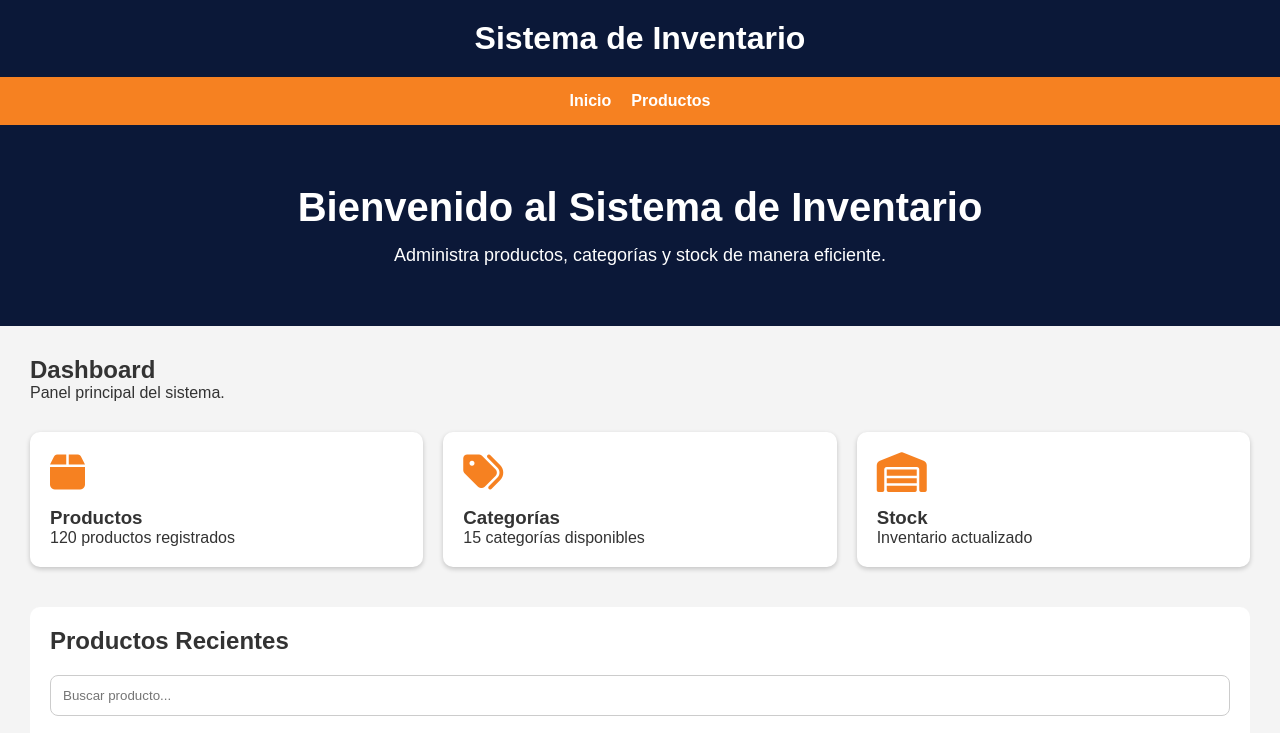
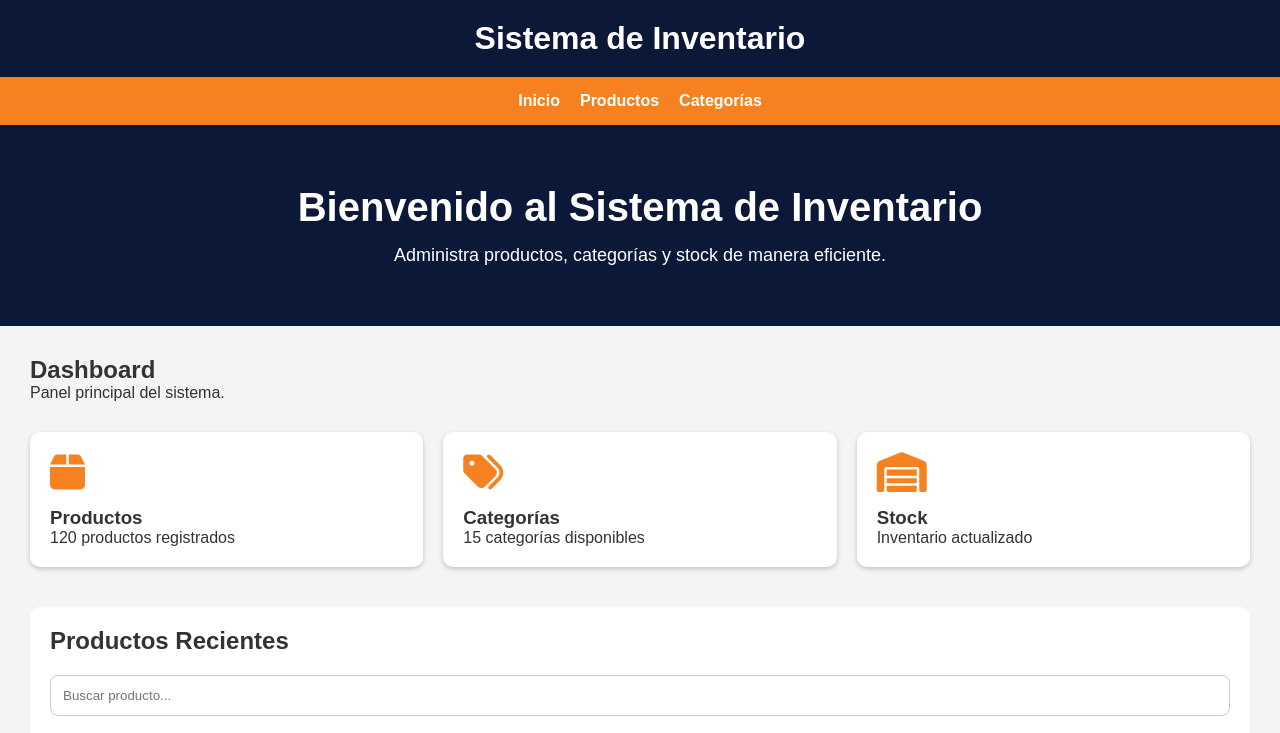
Before and after one commit to Junior-Sanchez15/ProyectoInventario, a plain HTML site: page index.html in a window 1280 px wide. Shown: the top 733 px of the page. Drawn offline with Linux system fonts and the light colour scheme.

Commit message:
style: Agrego de comando que faltaban en index y productos

```diff
--- a/index.html
+++ b/index.html
@@ -23,6 +23,7 @@
     <nav>
         <a href="index.html">Inicio</a>
         <a href="productos.html">Productos</a>
+        <a href="categorias.html">Categorías</a>
     </nav>
 
     <section class="hero">
```
Also changed, not shown: productos.html (+1 -0 lines).
